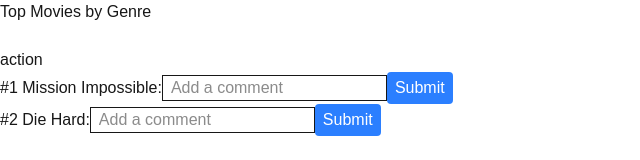
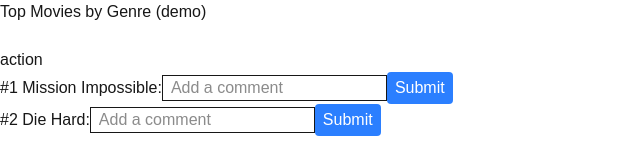
Before and after one commit to vinitbadiani/snipcart-demo, a Next.js app: page / in a window 1280 px wide. Shown: the top 160 px of the page, without its empty margins (0-640 px from the left). Built offline with nearby package versions, Linux system fonts and the light colour scheme.

Commit message:
Small change on home page to verify new deployment

```diff
--- a/pages/index.tsx
+++ b/pages/index.tsx
@@ -21,7 +21,7 @@
 export default function Home() {
   return (
     <div>
-      <h1>Top Movies by Genre</h1>
+      <h1>Top Movies by Genre (demo)</h1>
       <br/>
       {Object.entries(genre_top_movies).map(([genre,top_movies])=>(
         <div key={genre}>
```
